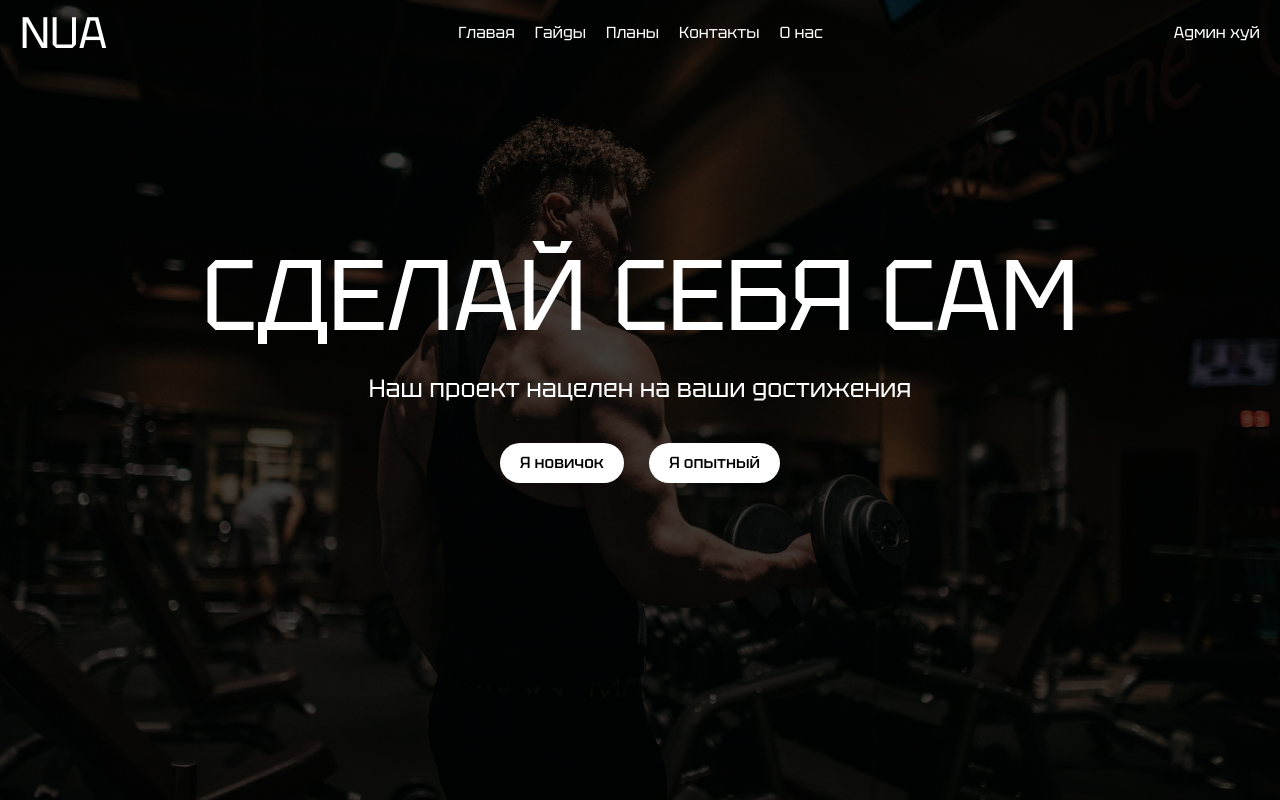
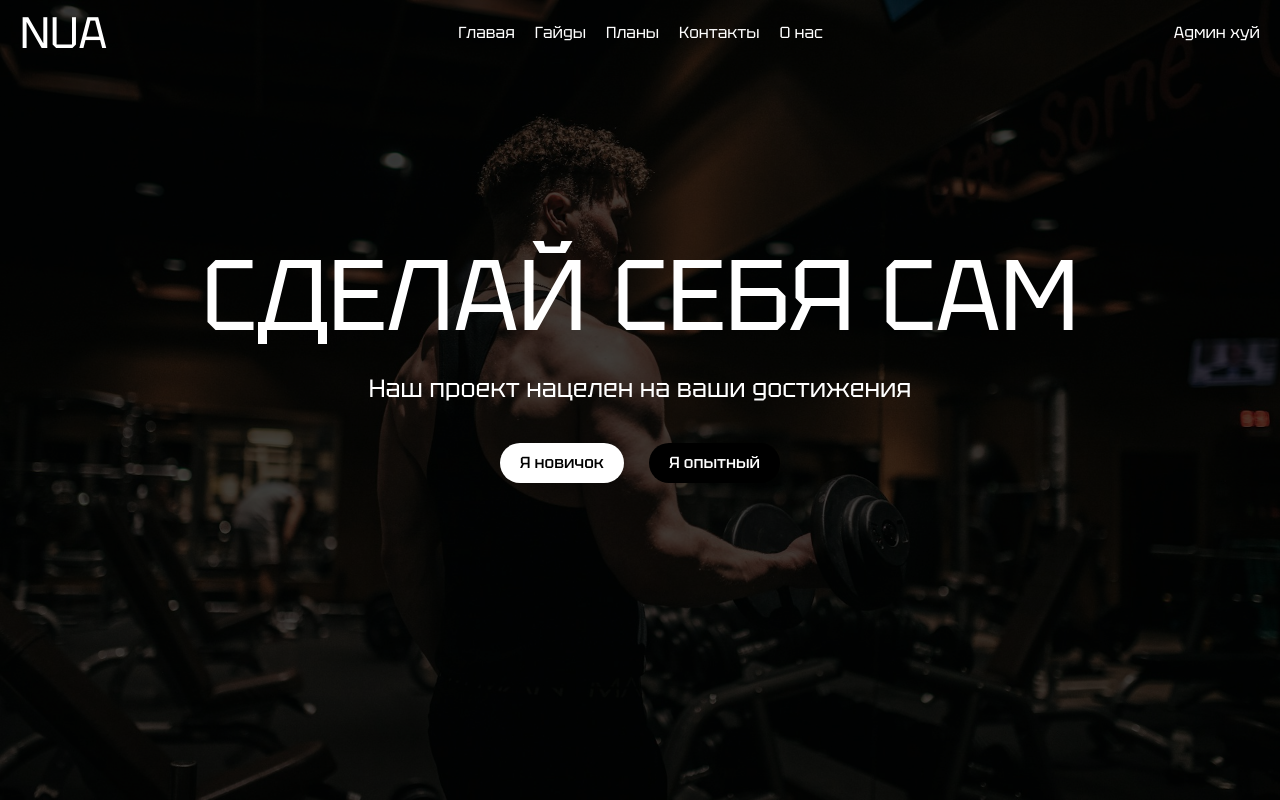
Before and after one commit to mamedbekovruslan/nua, a React (Vite) app: page / in a window 1280 px wide. Built offline with nearby package versions, Linux system fonts and the light colour scheme.

Commit message:
Правки по стилям в главной странице

```diff
--- a/src/pages/Home/Home.module.css
+++ b/src/pages/Home/Home.module.css
@@ -37,6 +37,22 @@
       border-radius: 50px;
       font-weight: 500;
     }
+
+    #newbie:hover {
+      cursor: pointer;
+      color: white;
+      background-color: rgb(36, 139, 170);
+    }
+
+    #skilled {
+      color: white;
+      background-color: black;
+    }
+    #skilled:hover {
+      cursor: pointer;
+      color: white;
+      background-color: rgb(219, 80, 80);
+    }
   }
 
 }
--- a/src/pages/Home/Home.tsx
+++ b/src/pages/Home/Home.tsx
@@ -9,8 +9,12 @@ export const Home = () => (
         Наш проект нацелен на ваши достижения
       </div>
       <div className={styles.buttonContainer}>
-        <button className={styles.button}>Я новичок</button>
-        <button className={styles.button}>Я опытный</button>
+        <button className={styles.button} id={styles.newbie}>
+          Я новичок
+        </button>
+        <button className={styles.button} id={styles.skilled}>
+          Я опытный
+        </button>
       </div>
     </div>
     <img src={backgroundImg} style={{ filter: "brightness(0.3)" }} />
```
